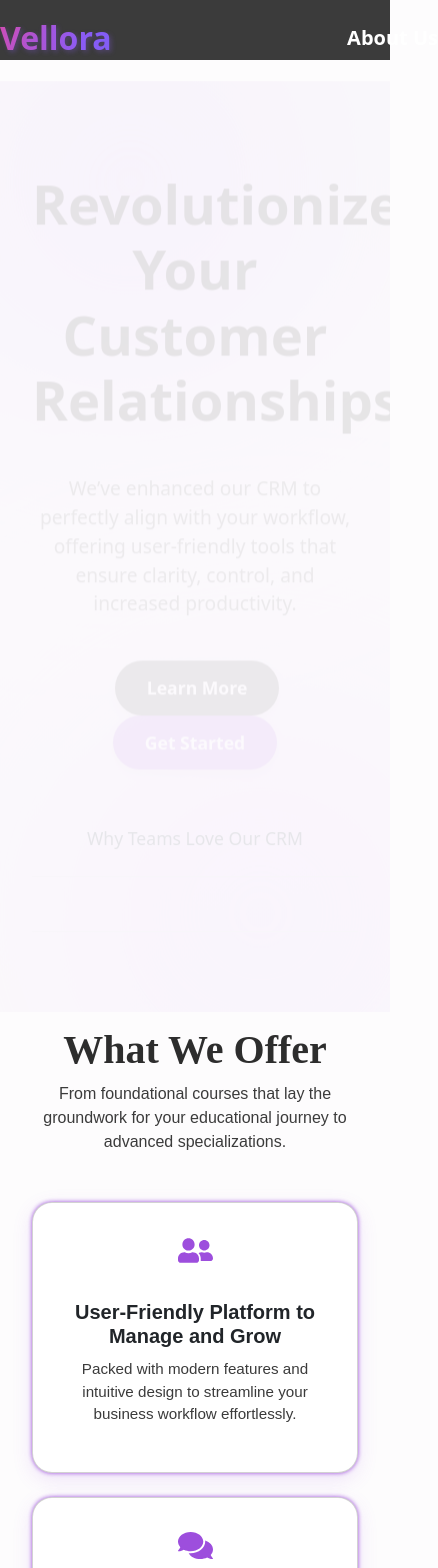
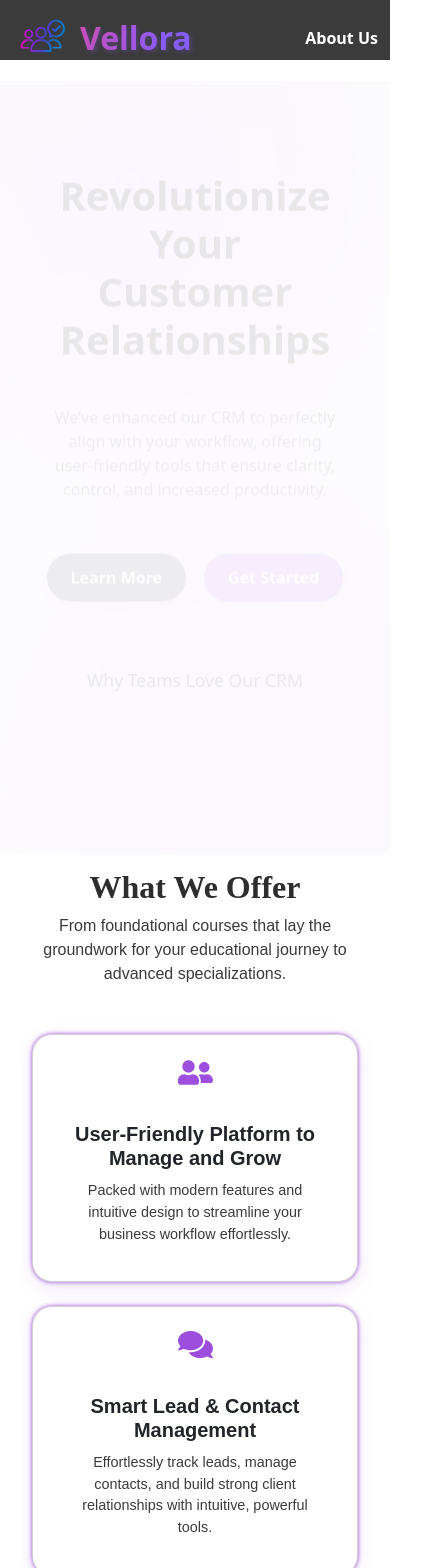
Before and after one commit to purvacode-80/Vellora, a React (Create React App) app: page / in a window 390 px wide. Shown: the top 1568 px of the page, 438 px wide, since content can reach past the window. Built offline with nearby package versions, Linux system fonts and the light colour scheme; a web font is replaced by a local one.

Commit message:
HomePage real info added

```diff
--- a/src/Components/ContactList.jsx
+++ b/src/Components/ContactList.jsx
@@ -173,11 +173,11 @@ const ContactList = () => {
       <ToastContainer autoClose={2000} />
       <div className="title-wrapper text-center position-relative mb-4" style={{ marginTop: "-120px" }}>
         <h2 className="contact-list-title m-0">📋 Contact List</h2>
-        <div className="d-flex justify-content-center align-items-center gap-3">
+        <div className="btn-grid">
           <Button variant="success" className="mt-3" onClick={() => setShowExportModal(true)}> 📤 Export to Excel </Button>
-          <Button variant="warning" className="mt-3" onClick={() => sendBulkMail(selectedContacts)}> 📧 Send Bulk Email </Button>
+          <Button variant="warning" className="mt-3" onClick={() => sendBulkMail(selectedContacts)}> 📧 Send Email </Button>
           <Button variant="danger" className="mt-3" onClick={() => setShowDeleteModal(true)}> 🗑️ Delete Contacts </Button>
-          <Button variant="dark" className="mt-3" onClick={() => navigate("/dashboard/add-contact")}> ➕ Add New Contact </Button>
+          <Button variant="dark" className="mt-3" onClick={() => navigate("/dashboard/add-contact")}> ➕ Add Contact </Button>
         </div>
 
         <div className="search-toggle d-flex align-items-center position-absolute top-0 end-0">
--- a/src/Components/Home.js
+++ b/src/Components/Home.js
@@ -1,9 +1,13 @@
-// Home.jsx
-import React, { useState, useEffect } from 'react';
-import { Container, Row, Col, Card, Button } from 'react-bootstrap';
+import { Container, Row, Col, Card } from 'react-bootstrap';
 import { FaUserFriends, FaComments, FaChartLine  } from 'react-icons/fa';
 import '../css/Homecss.css';
-import dashboardImage from '../Assets/dashboard.png';
+import img2 from '../Assets/ss2.png';
+import img9 from '../Assets/ss9.png';
+import img11 from '../Assets/ss11.png';
+import img12 from '../Assets/ss12.png';
+import img14 from '../Assets/ss14.png';
+import img16 from '../Assets/ss16.png';
+import img18 from '../Assets/ss18.png';
 
 const offerings = [
   {
@@ -25,37 +29,50 @@ const offerings = [
 
 const featureData = [
   {
-    title: 'Live chat functionality includes two different room categories',
-    description: 'The live chat functionality on our platform is thoughtfully designed to provide users with versatile communication options.',
-    image: 'https://i.pinimg.com/736x/63/be/9c/63be9c11f61e40100fd1c5cae3788b70.jpg',
+    title: 'Easy Contact & Lead Management System',
+    description: 'Seamlessly view, update, delete, convert, and organize your valuable connections to optimize your workflow and enhance your success.',
+    image: img9,
     imageLeft: false,
   },
   {
-    title: 'Easily understand how your leads are distributed across different stages',
-    description: 'The live chat functionality on our platform is thoughtfully designed to provide users with versatile communication options.',
-    image: 'https://www.cloudways.com/blog/wp-content/uploads/B2B-Lead-Generation.jpg',
+    title: 'Dynamic Analytics Dashboard',
+    description: 'Visualize real-time insights about leads, contacts, emails, and user activity across weekly, monthly, or yearly intervals.',
+    image: img2,
     imageLeft: true,
   },
   {
-    title: 'Dashboard Overview',
-    description: 'Our dashboard offers seamless integration of features tailored to your business needs.',
-    image: dashboardImage,
+    title: 'Conversational CRM Bot',
+    description: 'Ask anything — the AI chatbot reads your CRM data to answer, guide, and act like a smart virtual assistant.',
+    image: img16,
     imageLeft: false,
-
+  },
+  {
+    title: 'Bulk Email Campaigns',
+    description: 'Select multiple leads or contacts and send personalized emails in one go — with tracking and AI content generation.',
+    image: img18,
+    imageLeft: true,
+  },
+  {
+    title: 'Calendar Integration',
+    description: 'Easily add tasks, reminders about meetings, follow-ups, and task deadlines to a unified calendar and add notifications to keep you reminded of things.',
+    image: img11,
+    imageLeft: false,
+  },
+  {
+    title: 'Interactive Kanban Task Board',
+    description: 'Organize and visualize your tasks across intuitive categories like Not Started, In Progress, Deferred, and Completed. With drag-and-drop functionality, effortlessly update task status in real time',
+    image: img12,
+    imageLeft: true,
+  },
+  {
+    title: 'Integrated Meeting Scheduler',
+    description: 'Plan and manage meetings directly within your CRM. Schedule one-on-one or team meetings with contacts or leads, assign agendas.',
+    image: img14,
+    imageLeft: false,
   },
 ];
 
 const Home = () => {
-  const [theme, setTheme] = useState('light');
-
-  const toggleTheme = () => {
-    setTheme(prev => (prev === 'light' ? 'dark' : 'light'));
-  };
-
-  useEffect(() => {
-    document.body.classList.remove('theme-light', 'theme-dark');
-    document.body.classList.add(`theme-${theme}`);
-  }, [theme]);
 
   return (
     <div className="home-container">
@@ -65,9 +82,6 @@ const Home = () => {
           <p className="section-desc">
             From foundational courses that lay the groundwork for your educational journey to advanced specializations.
           </p>
-          {/* <Button variant="outline-secondary" onClick={toggleTheme}>
-            Switch to {theme === "light" ? "Dark" : "Light"} Mode
-          </Button> */}
         </div>
         <Row>
           {offerings.map((item, index) => (
@@ -110,7 +124,6 @@ const Home = () => {
   <div className="feature-content">
     <h3>{feature.title}</h3>
     <p>{feature.description}</p>
-
   </div>
 </Col><br/>
       {!feature.imageLeft && (
@@ -126,8 +139,6 @@ const Home = () => {
   </div>
 ))}
       </Container>
-
-
       </div>
 
   );
--- a/src/Components/LeadList.jsx
+++ b/src/Components/LeadList.jsx
@@ -292,19 +292,12 @@ const LeadList = () => {
       >
         <h2 className="board-title m-0">📋 Lead List</h2>
 
-        <Button
-          variant="success"
-          className="mt-3"
-          onClick={() => setShowExportModal(true)}
-        >
-          📤 Export to Excel
-        </Button>
-
-        <div className="d-flex justify-content-center align-items-center gap-3">
-          <Button variant="warning" className="mt-3" onClick={() => sendBulkMail(selectedLeads)}> 📧 Send Bulk Email </Button>
+        <div className="btn-grid">
+          <Button variant="success" className="mt-3" onClick={() => setShowExportModal(true)}> 📤 Export to Excel </Button>
+          <Button variant="warning" className="mt-3" onClick={() => sendBulkMail(selectedLeads)}> 📧 Send Email </Button>
           <Button variant="danger" className="mt-3" onClick={() => confirmDelete(selectedLeads)}> 🗑️ Delete Leads </Button>
+          <Button variant="dark" className="mt-3" onClick={() => navigate("/dashboard/add-lead")}> ➕ Add Lead </Button>
           <Button variant="primary" className="mt-3" onClick={() => confirmConvert(selectedLeads)}> 🔁 Convert to Contact </Button>
-          <Button variant="dark" className="mt-3" onClick={() => navigate("/dashboard/add-lead")}> ➕ Add New Lead </Button>
         </div>
 
         <div className="search-toggle d-flex align-items-center position-absolute top-0 end-0">
--- a/src/Components/LearnMore.js
+++ b/src/Components/LearnMore.js
@@ -89,7 +89,6 @@ const LearnMoreHero = () => {
               <button className="learnmore-btn-primary" onClick={handleLoginRedirect}>
                 Start Free Trial
               </button>
-              <button className="learnmore-btn-secondary">Request Demo</button>
             </div>
           </div>
           <div className="learnmore-hero-image">
@@ -142,7 +141,6 @@ const LearnMoreHero = () => {
               <div className="howitworks-icon">{step.icon}</div>
               <h4 className="howitworks-step-title">{step.title}</h4>
               <p className="howitworks-step-desc">{step.desc}</p>
-              {index < steps.length - 1 && <div className="howitworks-arrow">→</div>}
             </div>
           ))}
         </div>
--- a/src/Components/Navbar.js
+++ b/src/Components/Navbar.js
@@ -5,10 +5,11 @@ import Image from 'react-bootstrap/Image';
 import { Link } from 'react-router-dom';  // Import Link here
 import logo from '../Assets/logo-removebg-preview.png';
 import '../App.css';
+import '../css/Navbar.css';
 
 function CustomNavbar() {
   return (
-    <Navbar expand="lg" className="sticky-top" style={{ backgroundColor: "#3b3b3b", height: "60px", zIndex: 1030 }}>
+    <Navbar expand="lg" className="sticky-top navbar">
       <Container className="d-flex align-items-center">
         <Image
           src={logo}
@@ -17,12 +18,11 @@ function CustomNavbar() {
           width="60"
           className="me-2"
           rounded
-          style={{ marginLeft: "-80px" }}
         />
 
         <Link
           to="/"
-          className="gradient-text" style={{ marginRight: "auto", textDecoration: 'none' }}
+          className="gradient-text link"
         >
           Vellora
         </Link>
@@ -30,7 +30,7 @@ function CustomNavbar() {
         {/* Add About Us Link */}
         <Link
           to="/about"
-          style={{ color: 'white', textDecoration: 'none',marginRight:"-60px", fontWeight: 'bold',fontSize:"20px" }}
+          className='link about-us'
         >
           About Us
         </Link>
--- a/src/Components/faqquestion.js
+++ b/src/Components/faqquestion.js
@@ -5,24 +5,32 @@ import "../css/Faq.css"; // Import external CSS
 const faqs = [
   {
     question: "What is Vellora CRM?",
-    answer:
-      "Vellora CRM is a customer relationship management platform designed to help you manage leads, track interactions, and grow your business efficiently.",
+    answer: "Vellora CRM is a customer relationship management platform designed to help you manage leads, track interactions, and grow your business efficiently.",
   },
   {
-    question: "Is my data secure with Vellora?",
-    answer:
-      "Absolutely. We use advanced encryption and follow best practices to ensure your data is secure and private.",
+    question: "What makes this CRM different from others?",
+    answer: "Our CRM goes beyond tracking leads — it integrates AI-driven insights, smart email generation, predictive analytics, and Google tools to simplify your entire sales and support process.",
   },
   {
-    question: "Can I integrate Vellora with other tools?",
-    answer:
-      "Yes, Vellora supports integration with popular tools like email platforms, messaging apps, and third-party APIs for a seamless experience.",
+    question: "Is my data secure in the CRM?",
+    answer: "Absolutely. We use role-based access control, token-based authentication, and secure MongoDB storage with encrypted communication for maximum protection.",
   },
   {
-    question: "Do you offer support?",
-    answer:
-      "Yes, we provide 24/7 support via chat, email, and phone to help you make the most of Vellora CRM.",
+    question: "Can I import existing contacts and leads into the CRM?",
+    answer: "Yes! You can easily import leads and contacts via Excel (.xlsx) files, or connect your existing database for seamless onboarding.",
   },
+  {
+    question: "Can I schedule meetings directly within the CRM?",
+    answer: "Yes, you can schedule meetings, set reminders, and even sync with your Google Calendar — all from the CRM dashboard.",
+  },
+  {
+    question: "Is there a way to send emails to multiple contacts at once?",
+    answer: "Yes! Our Bulk Email feature allows you to select multiple leads or contacts and send personalized emails in one go, including AI-generated content.",
+  },
+  {
+    question: "Does the CRM support a mobile-friendly layout?",
+    answer: "Definitely! Our CRM interface is fully responsive and works beautifully across desktops, tablets, and mobile devices.",
+  }
 ];
 
 const FAQ = () => {
--- a/src/css/ContactList.css
+++ b/src/css/ContactList.css
@@ -34,7 +34,14 @@ body {
   font-weight: 600;
   color: var(--highlight);
   margin-top: -110px;
-  margin-bottom: 20px;
+}
+
+.btn-grid {
+  display: flex;
+  flex-wrap: wrap;
+  gap: 20px;
+  justify-content: center;
+  margin-top: 10px;
 }
 
 /* Table Wrapper */
@@ -89,7 +96,6 @@ body {
   background-color: var(--highlight-hover);
   transform: scale(1.05);
 }
-
 
 .title-wrapper {
   text-align: center;
@@ -176,3 +182,17 @@ body {
 .form-check-input {
   background-color: var(--highlight) !important;
 }
+
+@media (max-width: 768px) {
+  .btn-grid {
+    flex-wrap: wrap;
+    gap: 10px !important;
+  }
+
+  .btn-grid .btn {
+    flex: 1 1 calc(50% - 1rem);
+    font-size: 0.9rem !important;
+    padding: 4px 6px !important;
+    margin-top: 0px !important;
+  }
+}
--- a/src/css/Footer.css
+++ b/src/css/Footer.css
@@ -125,7 +125,7 @@
   .footer-grid {
     flex-direction: column;
     text-align: left;
-    gap: var(--footer-gap);
+    /* gap: var(--footer-gap); */
   }
 
   .footer-logo {
@@ -136,4 +136,7 @@
   .footer-col p {
     font-size: var(--footer-font-sm);
   }
+  .footer-col {
+    flex: 1 1 100%;
+  }
 }
--- a/src/css/Homecss.css
+++ b/src/css/Homecss.css
@@ -115,7 +115,7 @@ body.theme-light {
 
 .feature-img {
   width: 100%;
-  height: 280px;
+  height: auto;
   object-fit: cover;
   border-radius: 15px;
   box-shadow: 0 6px 20px rgba(0, 0, 0, 0.12);
@@ -150,3 +150,40 @@ body.theme-light {
   border: 1 px solid var(--highlight-hover) !important;
   transform: translateY(-2px);
 }
+
+@media (max-width: 768px) {
+  .section-title {
+    font-size: 2rem !important;
+  }
+
+  h2.section-title {
+    font-size: 2rem !important;
+  }
+
+  .section-desc {
+    font-size: 1rem !important;
+  }
+
+  .card-custom {
+    padding: 20px;
+  }
+
+  .card-title-custom {
+    font-size: 1.1rem;
+  }
+
+  .card-text-custom {
+    font-size: 0.9rem;
+  }
+
+  .feature-content h3 {
+    font-size: 1.5rem !important;
+    margin: 10px 0 !important;
+  }
+
+  .feature-img {
+    width: 100% !important;
+    height: auto !important;
+    margin: 10px 0 !important;
+  }
+}
--- a/src/css/Mainpage.css
+++ b/src/css/Mainpage.css
@@ -191,3 +191,23 @@ body {
     transform: translateY(30px) translateX(20px);
   }
 }
+
+@media (max-width: 768px) {
+  .hero-title {
+    font-size: 2.5rem;
+  }
+
+  .hero-subtext {
+    font-size: 1rem;
+    max-width: 90%;
+  }
+
+  .hero-buttons .btn {
+    padding: 12px 24px;
+    font-size: 1rem;
+  }
+
+  .hero-buttons .btn {
+    margin: 10px;
+  }
+}
--- /dev/null
+++ b/src/css/Navbar.css
@@ -0,0 +1,33 @@
+.navbar {
+    background-color: #3b3b3b;
+    height: 60px;
+    z-index: 1030;
+}
+
+.navbar img {
+    margin-left: -80px;
+}
+
+.navbar .link {
+    margin-right: auto;
+    text-decoration: none;
+}
+
+.navbar .about-us {
+    color: white;
+    margin-right: -60px;
+    font-weight: bold;
+    font-size: 20px;
+}
+
+
+@media screen and (max-width: 768px) {
+    .navbar img {
+        margin-left: 0px;
+    }
+    .navbar .about-us {
+        margin-right: 0px;
+        font-size: 16px;
+    }
+
+}
```
Also changed, not shown: src/App.css (+1 -6 lines), src/Assets/ss18.png (added).
